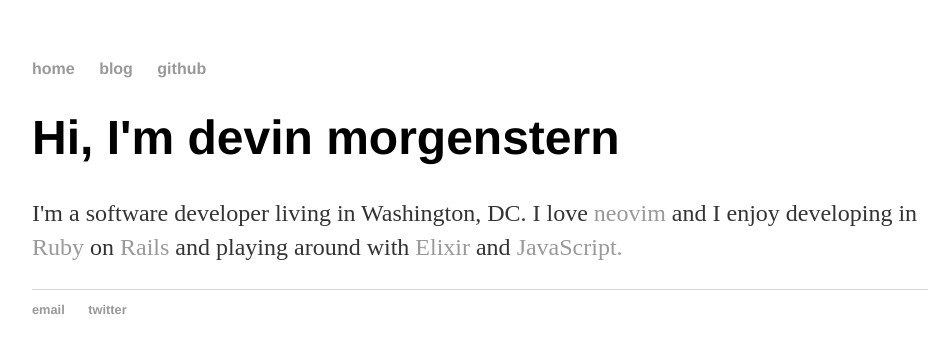
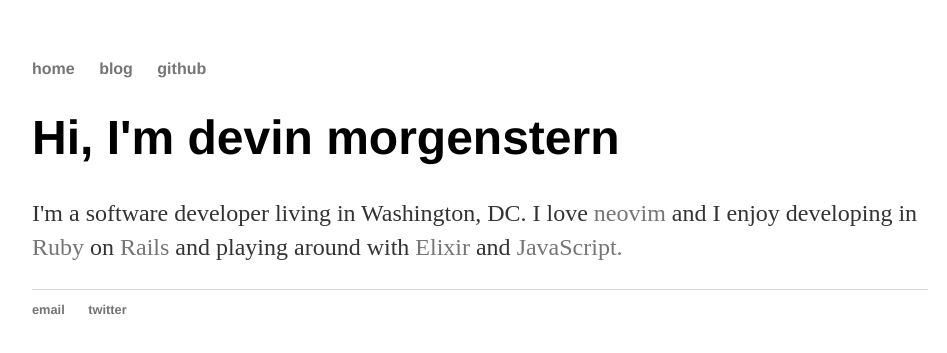
Before and after one commit to devinrm/devinrm.github.io, a Jekyll site: the page built from index.html, in a window 1280 px wide. Shown: the top 353 px of the page, without its empty margins (160-1107 px from the left). Built offline with Jekyll 4.4.1, drawn with Linux system fonts in a browser that asks for light colours.

Commit message:
Fix accessibility issues

```diff
--- a/_layouts/default.html
+++ b/_layouts/default.html
@@ -1,5 +1,5 @@
 <!DOCTYPE html>
-<html>
+<html lang="en">
   <head>
     <title>{{ page.title }}</title>
     <link rel="stylesheet" type="text/css" href="/css/main.css">
--- a/css/main.css
+++ b/css/main.css
@@ -16,7 +16,7 @@ nav ul li, footer ul li {
 }
 
 a {
-  color: #999;
+  color: #757575;
   text-decoration: none;
 }
 
```
